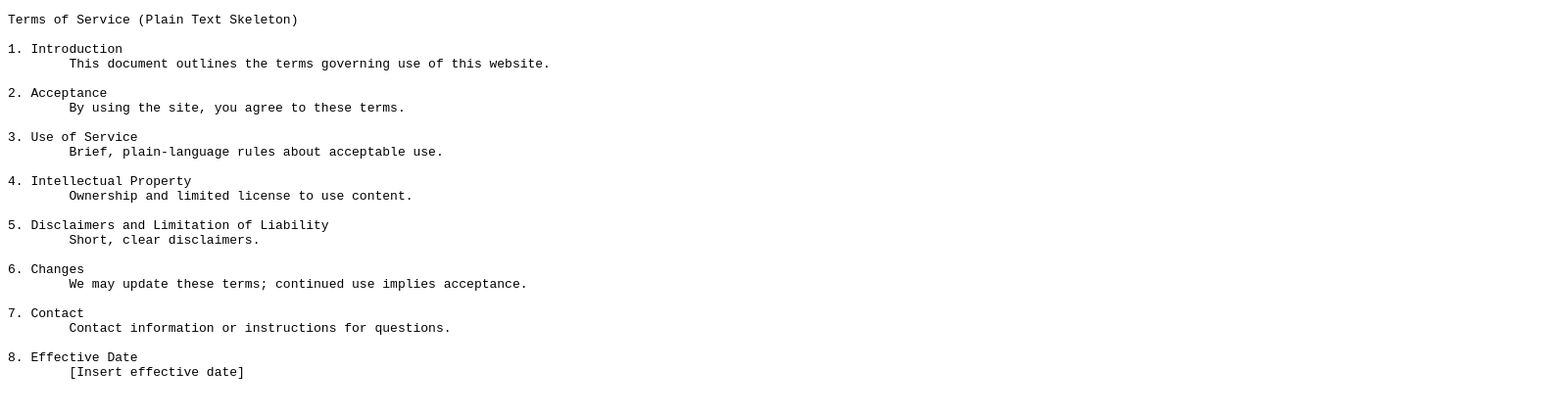
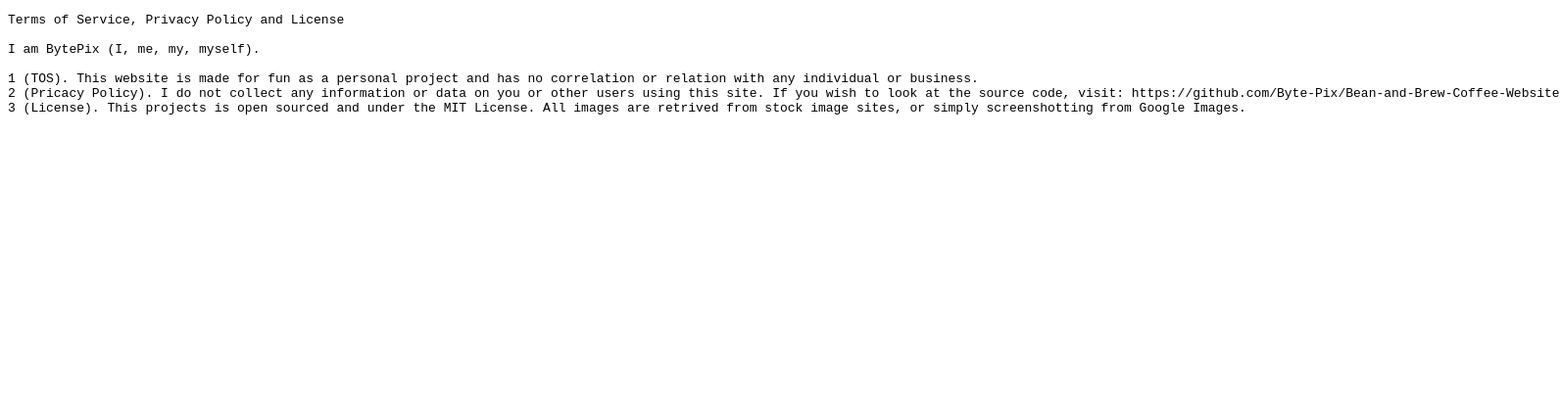
Before and after one commit to Byte-Pix/Bean-and-Brew-Coffee-Website, a plain HTML site: page tos.html in a window 1280 px wide. Shown: the whole page at 98% size, 1592 px wide, since content can reach past the window. Drawn offline with Linux system fonts and the light colour scheme.

Commit message:
Updated tos.html

```diff
--- a/tos.html
+++ b/tos.html
@@ -5,31 +5,14 @@
     </head>
     <body>
         <pre>
-Terms of Service (Plain Text Skeleton)
+Terms of Service, Privacy Policy and License
 
-1. Introduction
-	This document outlines the terms governing use of this website.
+I am BytePix (I, me, my, myself).
 
-2. Acceptance
-	By using the site, you agree to these terms.
+1 (TOS). This website is made for fun as a personal project and has no correlation or relation with any individual or business.
+2 (Pricacy Policy). I do not collect any information or data on you or other users using this site. If you wish to look at the source code, visit: https://github.com/Byte-Pix/Bean-and-Brew-Coffee-Website
+3 (License). This projects is open sourced and under the MIT License. All images are retrived from stock image sites, or simply screenshotting from Google Images.
 
-3. Use of Service
-	Brief, plain-language rules about acceptable use.
-
-4. Intellectual Property
-	Ownership and limited license to use content.
-
-5. Disclaimers and Limitation of Liability
-	Short, clear disclaimers.
-
-6. Changes
-	We may update these terms; continued use implies acceptance.
-
-7. Contact
-	Contact information or instructions for questions.
-
-8. Effective Date
-	[Insert effective date]
         </pre>
     </body>
 </html>
```
